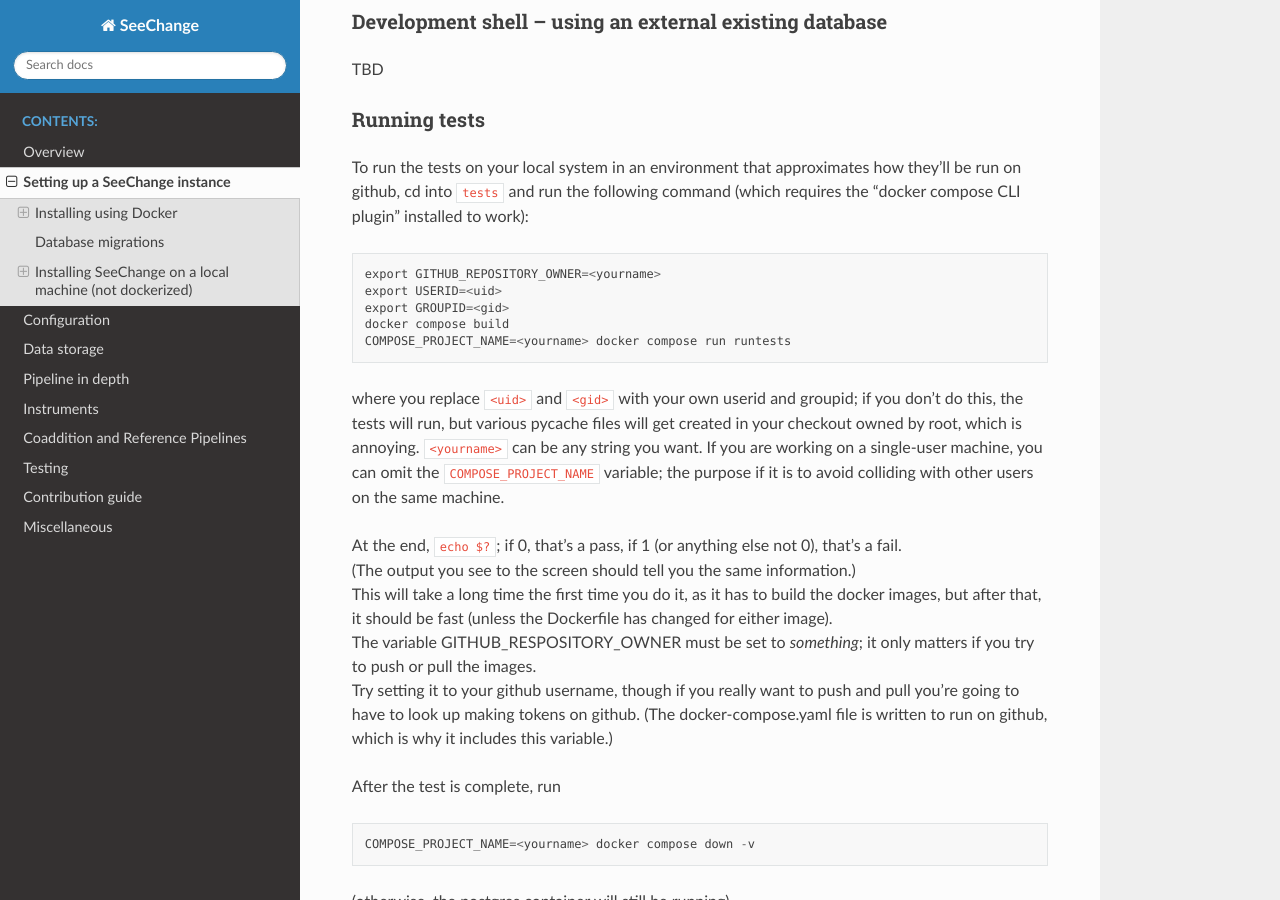
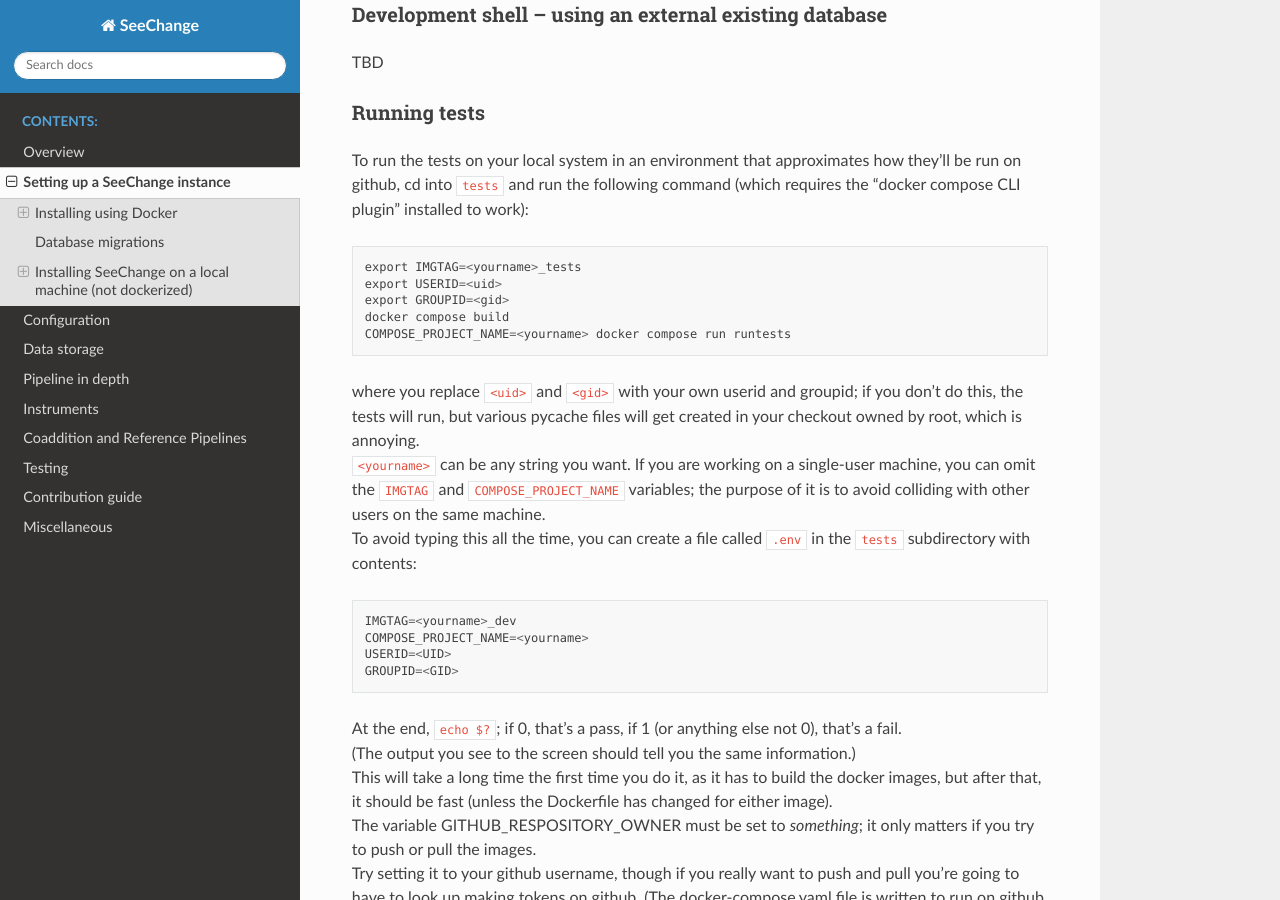
Before and after one commit to whohensee/SeeChange, a Sphinx documentation site: the page built from docs/setup.md, in a window 1280 px wide and 900 px high, scrolled down 2194 px. Built offline with Sphinx 7.4.7 and the Read the Docs theme 2.0.0, drawn with Linux system fonts in a browser that asks for light colours; some of the changed text lies outside the part shown.

Commit message:
Configurable image names in docker-compose.yaml (#269)

````diff
--- a/docs/setup.md
+++ b/docs/setup.md
@@ -15,13 +15,13 @@ but in the meantime, install Docker Engine instead of Docker Desktop; instructio
 
 The `devshell` directory has a docker compose file that can create a development environment for you.  To set it up, you need to set three environment variables.  You can either manually set these with each and every `docker compose` command, you can set them ahead of time with `export` commands, or, recommended, you can create a file `.env` in the `devshell` directory with contents:
 ```
+  IMGTAG=<yourname>_dev
   COMPOSE_PROJECT_NAME=<yourname>
   USERID=<UID>
   GROUPID=<GID>
 ```
 
 `<yourname>` can be any string you want.  If you are also using `docker compose` in the tests subdirectory, you will be happier if you use a different string here than you use there.  `<UID>` and `<GID>` are your userid and groupid respectively; you can find these on Linux by running the command `id`; use the numbers after `uid=` and `gid=`. (Do not include the name in parentheses, just the number.)
-
 Once you've set these environment variables— either in a `.env` file, with three `export` commands, or by prepending them to every `docker compose` command you see below, you can start up a development shell in which to run code by running, while in the `devshell` subdirectory:
 ```
   docker compose up -d seechange
@@ -70,13 +70,23 @@ TBD
 To run the tests on your local system in an environment that approximates how they'll be run on github,
 cd into `tests` and run the following command (which requires the "docker compose CLI plugin" installed to work):
 ```
-   export GITHUB_REPOSITORY_OWNER=<yourname>
+   export IMGTAG=<yourname>_tests
    export USERID=<uid>
    export GROUPID=<gid>
    docker compose build
    COMPOSE_PROJECT_NAME=<yourname> docker compose run runtests
 ```
-where you replace `<uid>` and `<gid>` with your own userid and groupid; if you don't do this, the tests will run, but various pycache files will get created in your checkout owned by root, which is annoying.  `<yourname>` can be any string you want.  If you are working on a single-user machine, you can omit the `COMPOSE_PROJECT_NAME` variable; the purpose if it is to avoid colliding with other users on the same machine.
+where you replace `<uid>` and `<gid>` with your own userid and groupid;
+if you don't do this, the tests will run, but various pycache files will get created in your checkout owned by root, which is annoying.
+`<yourname>` can be any string you want.  If you are working on a single-user machine, you can omit the `IMGTAG` and `COMPOSE_PROJECT_NAME` variables;
+the purpose of it is to avoid colliding with other users on the same machine.
+To avoid typing this all the time, you can create a file called `.env` in the `tests` subdirectory with contents:
+```
+  IMGTAG=<yourname>_dev
+  COMPOSE_PROJECT_NAME=<yourname>
+  USERID=<UID>
+  GROUPID=<GID>
+```
 
 At the end, `echo $?`; if 0, that's a pass, if 1 (or anything else not 0), that's a fail.
 (The output you see to the screen should tell you the same information.)
````
Also changed, not shown: 1 other file.
